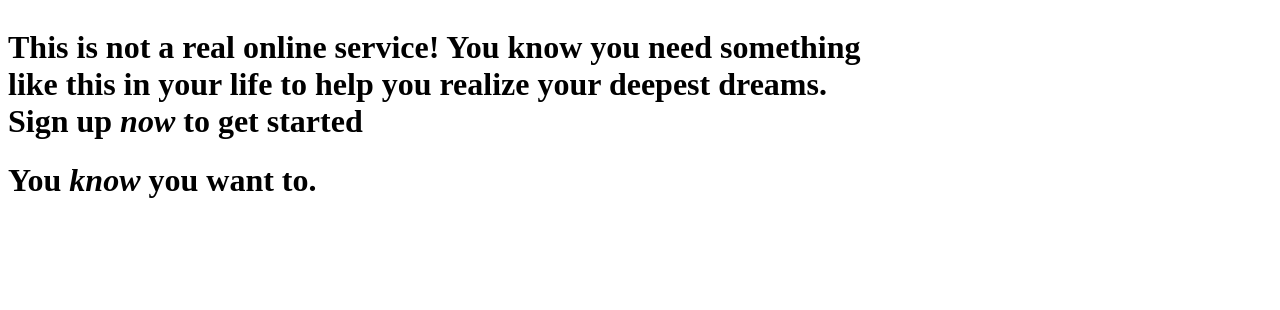
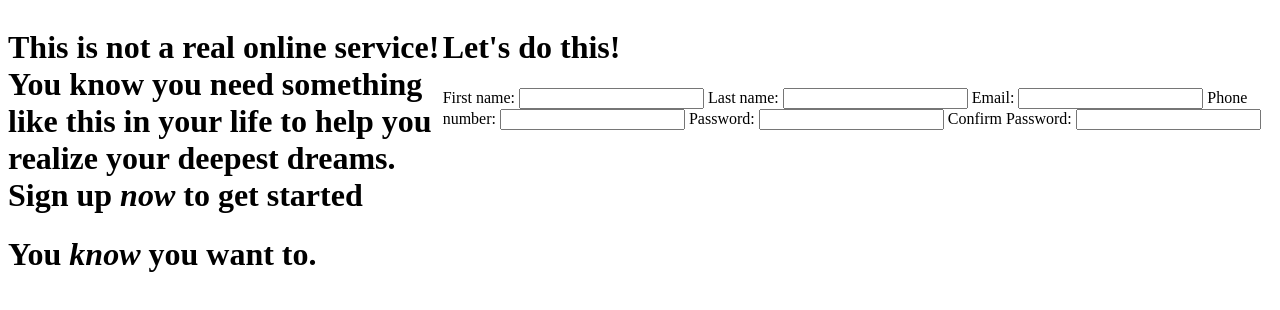
Before and after one commit to CodingTiger25/odin_login_page, a plain HTML site: page index.html in a window 1280 px wide. Drawn offline with Linux system fonts and the light colour scheme.

Commit message:
Add fields for user input

```diff
--- a/index.html
+++ b/index.html
@@ -17,6 +17,32 @@
         </h1>
     </div>
 
+    <div>
+        <h1>
+            Let's do this!
+        </h1>
+        <form>
+            <label for="first_name">First name:</label>
+            <input type="text" id="first_name">
+
+            <label for="last_name">Last name:</label>
+            <input type="text" id="last_name">
+
+            <label for="email_field">Email:</label>
+            <input type="email" id="email_field">
+
+            <label for="phone_number">Phone number:</label>
+            <input type="number" id="phone_number">
+
+            <label for="password_field">Password:</label>
+            <input type="password" id="password_field">
+
+            <label for="confirm_pass">Confirm Password:</label>
+            <input type="password" id="confirm_pass">
+        </form>
+
+    </div>
+
    </div>
 
 </body>
```
